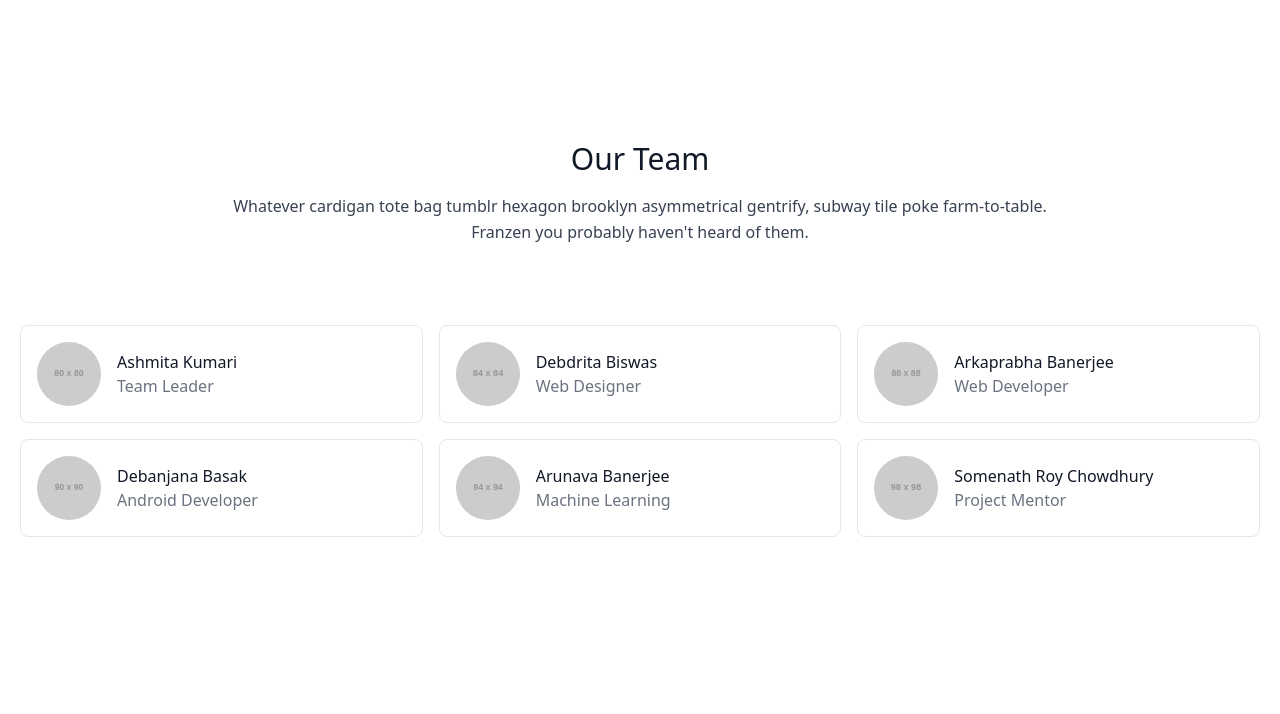
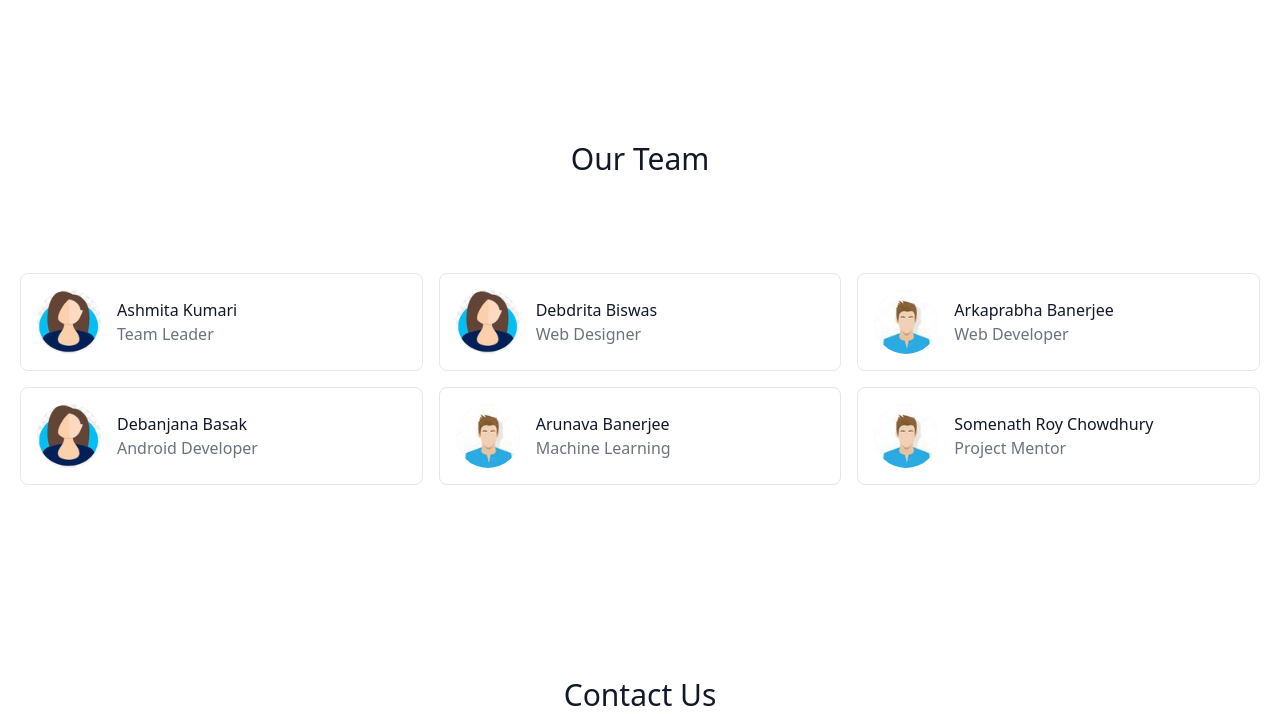
Before and after one commit to Debajyoti1/3d-visualisation-of-Brain-MRI, a Flask app: page / in a window 1280 px wide. Shown: the part 654-1368 px from the top of the page. Run offline with Flask 2, Linux system fonts and the light colour scheme; grey boxes labelled with a size stand in for pictures from a placeholder-image service; some libraries are stand-ins or nearby versions.

Commit message:
intial frontend complete

```diff
--- a/templates/index.html
+++ b/templates/index.html
@@ -28,12 +28,11 @@
   <div class="container px-5 py-24 mx-auto">
     <div class="flex flex-col text-center w-full mb-20">
       <h1 class="sm:text-3xl text-2xl font-medium title-font mb-4 text-gray-900">Our Team</h1>
-      <p class="lg:w-2/3 mx-auto leading-relaxed text-base">Whatever cardigan tote bag tumblr hexagon brooklyn asymmetrical gentrify, subway tile poke farm-to-table. Franzen you probably haven't heard of them.</p>
     </div>
     <div class="flex flex-wrap -m-2">
       <div class="p-2 lg:w-1/3 md:w-1/2 w-full">
         <div class="h-full flex items-center border-gray-200 border p-4 rounded-lg">
-          <img alt="team" class="w-16 h-16 bg-gray-100 object-cover object-center flex-shrink-0 rounded-full mr-4" src="https://dummyimage.com/80x80">
+          <img alt="team" class="w-16 h-16 bg-gray-100 object-cover object-center flex-shrink-0 rounded-full mr-4" src="https://github.com/Debajyoti1/3d-visualisation-of-Brain-MRI/blob/master/static/f.jpg?raw=true">
           <div class="flex-grow">
             <h2 class="text-gray-900 title-font font-medium">Ashmita Kumari</h2>
             <p class="text-gray-500">Team Leader</p>
@@ -42,7 +41,7 @@
       </div>
       <div class="p-2 lg:w-1/3 md:w-1/2 w-full">
         <div class="h-full flex items-center border-gray-200 border p-4 rounded-lg">
-          <img alt="team" class="w-16 h-16 bg-gray-100 object-cover object-center flex-shrink-0 rounded-full mr-4" src="https://dummyimage.com/84x84">
+          <img alt="team" class="w-16 h-16 bg-gray-100 object-cover object-center flex-shrink-0 rounded-full mr-4" src="https://github.com/Debajyoti1/3d-visualisation-of-Brain-MRI/blob/master/static/f.jpg?raw=true">
           <div class="flex-grow">
             <h2 class="text-gray-900 title-font font-medium">Debdrita Biswas</h2>
             <p class="text-gray-500">Web Designer</p>
@@ -51,7 +50,7 @@
       </div>
       <div class="p-2 lg:w-1/3 md:w-1/2 w-full">
         <div class="h-full flex items-center border-gray-200 border p-4 rounded-lg">
-          <img alt="team" class="w-16 h-16 bg-gray-100 object-cover object-center flex-shrink-0 rounded-full mr-4" src="https://dummyimage.com/88x88">
+          <img alt="team" class="w-16 h-16 bg-gray-100 object-cover object-center flex-shrink-0 rounded-full mr-4" src="https://github.com/Debajyoti1/3d-visualisation-of-Brain-MRI/blob/master/static/m.jpg?raw=true">
           <div class="flex-grow">
             <h2 class="text-gray-900 title-font font-medium">Arkaprabha Banerjee</h2>
             <p class="text-gray-500">Web Developer</p>
@@ -60,7 +59,7 @@
       </div>
       <div class="p-2 lg:w-1/3 md:w-1/2 w-full">
         <div class="h-full flex items-center border-gray-200 border p-4 rounded-lg">
-          <img alt="team" class="w-16 h-16 bg-gray-100 object-cover object-center flex-shrink-0 rounded-full mr-4" src="https://dummyimage.com/90x90">
+          <img alt="team" class="w-16 h-16 bg-gray-100 object-cover object-center flex-shrink-0 rounded-full mr-4" src="https://github.com/Debajyoti1/3d-visualisation-of-Brain-MRI/blob/master/static/f.jpg?raw=true">
           <div class="flex-grow">
             <h2 class="text-gray-900 title-font font-medium">Debanjana Basak</h2>
             <p class="text-gray-500">Android Developer</p>
@@ -69,7 +68,7 @@
       </div>
       <div class="p-2 lg:w-1/3 md:w-1/2 w-full">
         <div class="h-full flex items-center border-gray-200 border p-4 rounded-lg">
-          <img alt="team" class="w-16 h-16 bg-gray-100 object-cover object-center flex-shrink-0 rounded-full mr-4" src="https://dummyimage.com/94x94">
+          <img alt="team" class="w-16 h-16 bg-gray-100 object-cover object-center flex-shrink-0 rounded-full mr-4" src="https://github.com/Debajyoti1/3d-visualisation-of-Brain-MRI/blob/master/static/m.jpg?raw=true">
           <div class="flex-grow">
             <h2 class="text-gray-900 title-font font-medium">Arunava Banerjee</h2>
             <p class="text-gray-500">Machine Learning</p>
@@ -78,7 +77,7 @@
       </div>
       <div class="p-2 lg:w-1/3 md:w-1/2 w-full">
         <div class="h-full flex items-center border-gray-200 border p-4 rounded-lg">
-          <img alt="team" class="w-16 h-16 bg-gray-100 object-cover object-center flex-shrink-0 rounded-full mr-4" src="https://dummyimage.com/98x98">
+          <img alt="team" class="w-16 h-16 bg-gray-100 object-cover object-center flex-shrink-0 rounded-full mr-4" src="https://github.com/Debajyoti1/3d-visualisation-of-Brain-MRI/blob/master/static/m.jpg?raw=true">
           <div class="flex-grow">
             <h2 class="text-gray-900 title-font font-medium">Somenath Roy Chowdhury</h2>
             <p class="text-gray-500">Project Mentor</p>
```
